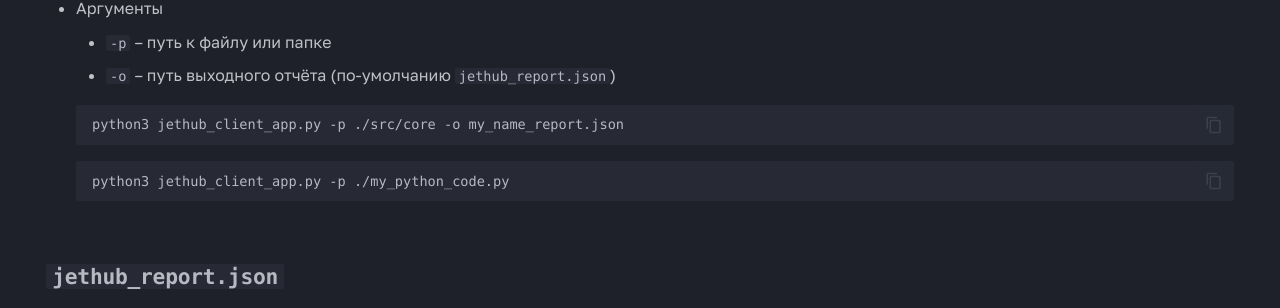
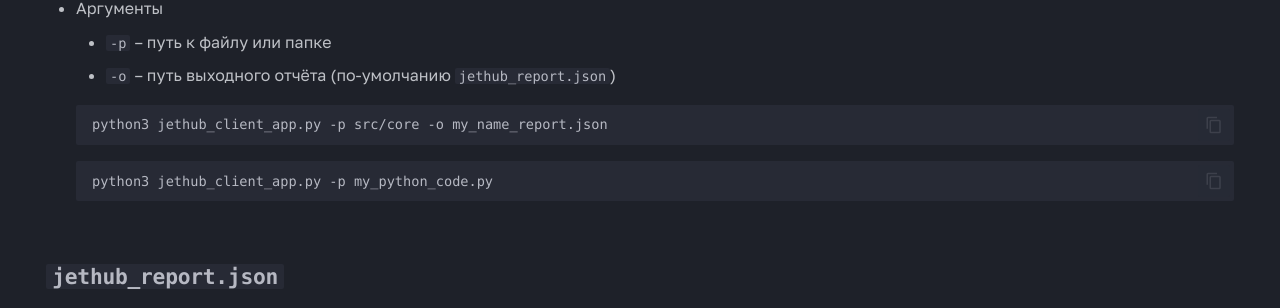
Before and after one commit to jethub-tech/docs.jethub.pro, an MkDocs documentation site: the page built from docs/index.md, in a window 1280 px wide and 900 px high, scrolled down 1001 px. Shown: the part 144-452 px from the top of the window. Built offline with MkDocs 1.6.1 and Material for MkDocs 9.7.7, drawn with Linux system fonts in a browser that asks for light colours; some web fonts are replaced.

````diff
--- a/docs/index.md
+++ b/docs/index.md
@@ -94,11 +94,11 @@ flowchart LR
     - `-o` – путь выходного отчёта (по-умолчанию `jethub_report.json`)
 
     ``` bash
-    python3 jethub_client_app.py -p ./src/core -o my_name_report.json
+    python3 jethub_client_app.py -p src/core -o my_name_report.json
     ```
 
     ``` bash
-    python3 jethub_client_app.py -p ./my_python_code.py
+    python3 jethub_client_app.py -p my_python_code.py
     ```
 
 ## **`jethub_report.json`**
````
